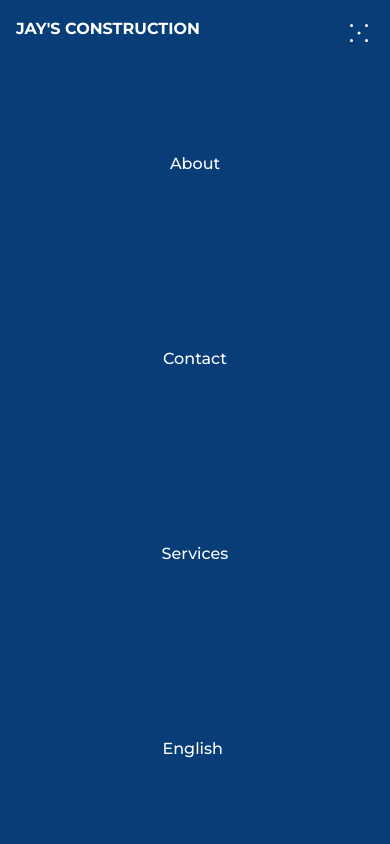
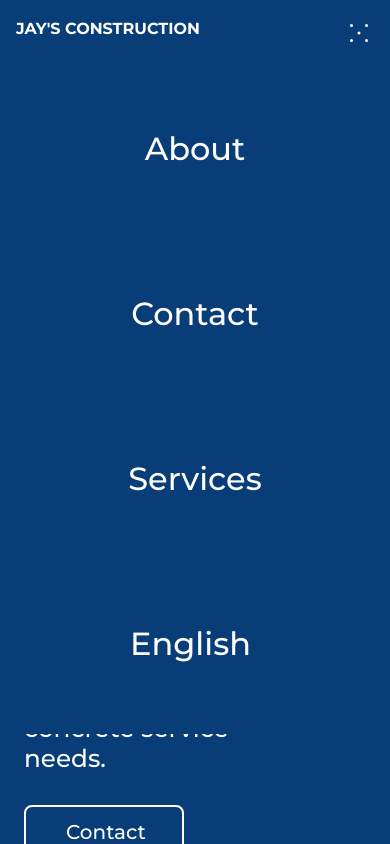
Before and after one commit to 93Belen/JConstruction, a Next.js app: page / in a window 390 px wide. Both pictures are taken after a click on the icon 359 px from the left and 33 px from the top of the page. Shown: the top 844 px of the page. Built offline with nearby package versions, Linux system fonts and the light colour scheme.

Commit message:
created home page

```diff
--- a/app/components/Header.tsx
+++ b/app/components/Header.tsx
@@ -7,7 +7,6 @@ import { motion, AnimatePresence } from 'framer-motion';
 
 export default function Header(){
     const [isOpen, setIsOpen] = useState<boolean>(false)
-    const [dotsVisible, setDotsVisible] = useState(true);
 
     const toggleMwenu = () => {
         setIsOpen((state) => !state)
@@ -68,7 +67,7 @@ export default function Header(){
                 <motion.div layout
                 initial={{ opacity: 0}}
                 animate={{opacity: isOpen ? 1 : 0}}
-                 className={`flex bg-blue top-[59px] left-0 absolute w-full flex-col h-[94.2vh] justify-around text-center items-center p-2 pb-10`}>
+                 className={`flex bg-blue top-[59px] left-0 absolute w-full flex-col h-[80vh] justify-around text-center items-center p-2 pb-10 text-[2rem]`}>
                 <Link className='text-white no-underline' href=''>About</Link>
                 <Link className='text-white no-underline' href=''>Contact</Link>
                 <Link className='text-white no-underline' href=''>Services</Link>
--- /dev/null
+++ b/app/components/Hydrate.tsx
@@ -0,0 +1,16 @@
+'use client'
+
+import { ReactNode, useEffect, useState } from "react"
+
+export default function Hydrate({children}: {children: ReactNode}){
+    const [isHydrated, setIsHydrated] =useState(false);
+
+    useEffect(() => {
+        setIsHydrated(true)
+    })
+    return (
+        <>
+        { isHydrated ? <>{children}</> : <div className='text-white font-mono m-auto'>Loading...</div>}
+        </>
+    )
+}
--- a/app/layout.tsx
+++ b/app/layout.tsx
@@ -3,6 +3,7 @@ import { Anton, Montserrat } from 'next/font/google'
 import Header from './components/Header'
 import Footer from './components/Footer'
 import 'bootstrap/dist/css/bootstrap.min.css';
+import Hydrate from './components/Hydrate';
 
 export const anton = Anton({
   subsets: ['latin'],
@@ -31,11 +32,13 @@ export default function RootLayout({
   return (
     <html lang="en" className={` in-h-screen`}>
       <body className={`${montserrar.className} min-h-screen bg-blue`}>
+      <Hydrate>
       <Header />
       <div className={`h-[70%]`}>
         {children}
         </div>
       <Footer />
+      </Hydrate>
       </body>
     </html>
   )
```
